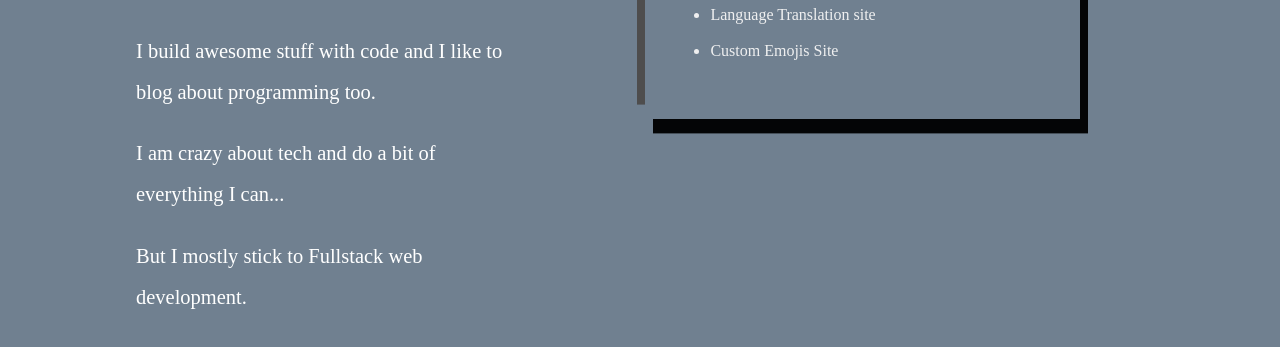
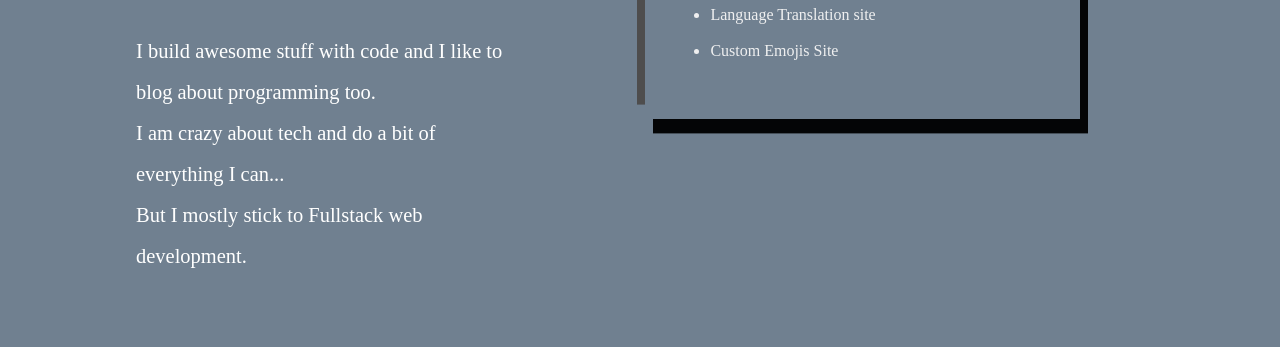
Before and after one commit to Lonercode/portfolioSite, a plain HTML site: page index.html in a window 1280 px wide. Shown: the part 385-732 px from the top of the page. Drawn offline with Linux system fonts and the light colour scheme.

Commit message:
style edits

```diff
--- a/index.html
+++ b/index.html
@@ -31,9 +31,9 @@
     <div class="myIntro">
     <h1 id = "greeting">hELLo...</h1>
     <h1 id = "myName">I'm Amanda Ene Adoyi</h1>
-    <p>I build awesome stuff with code and I like to blog about programming too.</p>
-       <p>I am crazy about tech and do a bit of everything I can...</p>
-       <p>But I mostly stick to Fullstack web development.</p>
+    <p>I build awesome stuff with code and I like to blog about programming too.<br/>
+       I am crazy about tech and do a bit of everything I can...<br/>
+       But I mostly stick to Fullstack web development.</p>
         </div>
 
 
```
